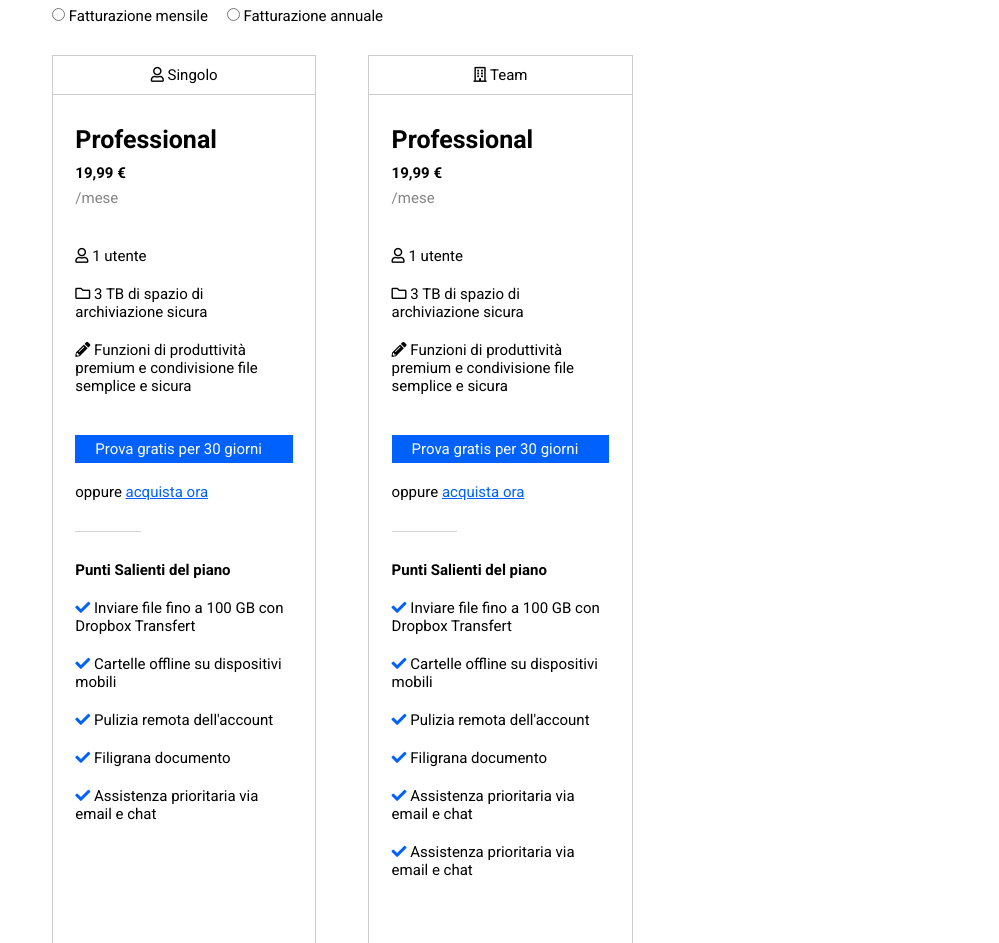
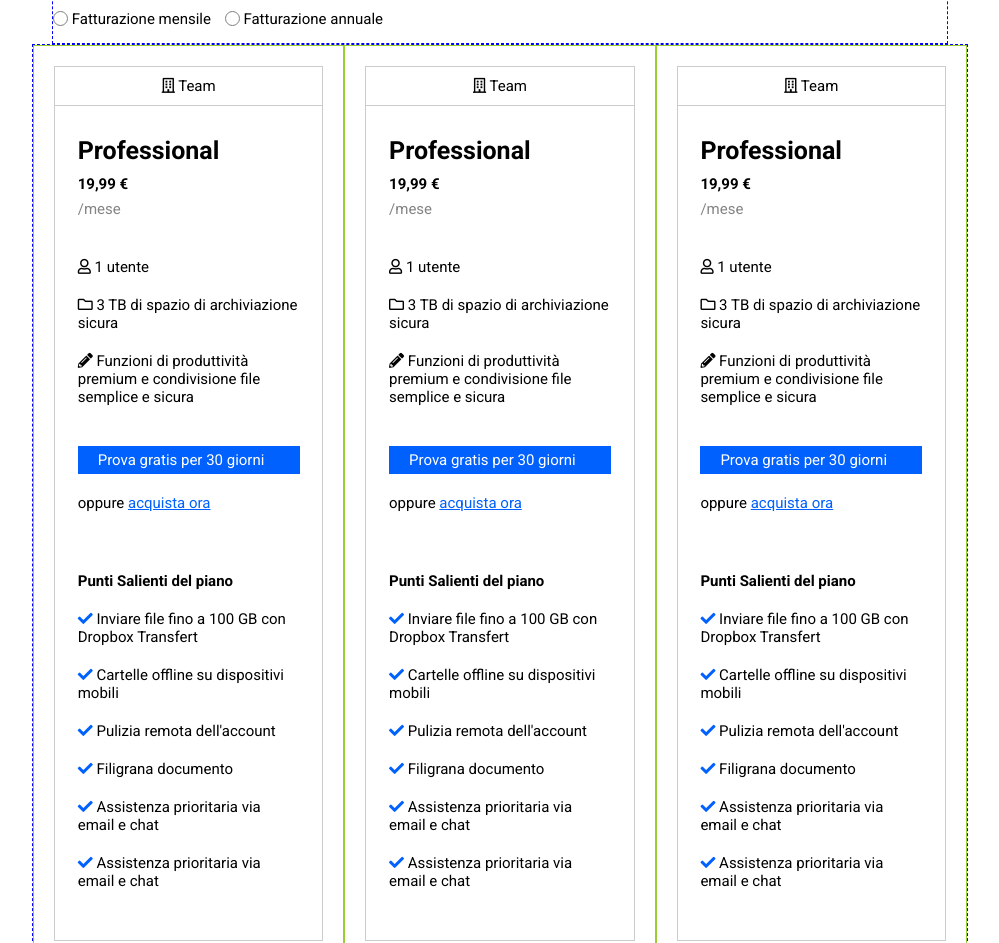
Before and after one commit to Michela-DC/htmlcss-dropbox, a plain HTML site: page index.html in a window 1280 px wide. Shown: the part 879-1822 px from the top of the page, without its empty margins (140-1139 px from the left). Drawn offline with Linux system fonts and the light colour scheme.

Commit message:
Section 2 - central row rebuilt

```diff
--- a/index.html
+++ b/index.html
@@ -70,7 +70,7 @@
         </section>
 
         <!-- section 2 -->
-        <section class="rate-plan">
+        <section id="plan-section">
             <div class="small-container">
 
                 <div class="row">
@@ -78,80 +78,24 @@
                         Trova il piano Dropbox Business che fa per te
                     </h2>
                     <div class="fatturazione">
-                        <input type="radio" id="monthly">
-                        <label for="mensile">Fatturazione mensile</label>
-                        <input type="radio" id="annual">
-                        <label for="annual">Fatturazione annuale</label>
+                        <span></span>
+                        <a href="">Fatturazione mensile</a>
+                        <span></span>
+                        <a href="">Fatturazione annuale</a>
                     </div>
                 </div>
+                <!-- row 2 - col 1 -->
+                <div class="row clearfix">
 
-                <div class="row clearfix">
                     <div class="col">
-                        <div class="col-header">
-                            <i class="far fa-user"></i>
-                            <span>Singolo</span>
-                        </div>
+                        <div class="plan-type">
 
-                        <div class="piano-dropbox">
-                            <h3>Professional</h3>
-                            <div class="price"><strong>19,99 €</strong></div>
-                            <div class="validità">/mese</div>
-                            <ul class="descrizione">
-                                <li>
-                                    <i class="far fa-user"></i>
-                                    1 utente
-                                </li>
-                                <li>
-                                    <i class="far fa-folder"></i>
-                                    3 TB di spazio di archiviazione sicura
-                                </li>
-                                <li>
-                                    <i class="fas fa-pencil-alt"></i>
-                                    Funzioni di produttività premium e condivisione file semplice e sicura
-                                </li>
-                            </ul>
-                            <a class="blue-button free-30days" href="">Prova gratis per 30 giorni</a>
-                            <div>
-                                oppure
-                                <a class="buy-now" href="">acquista ora</a>
-                            </div>
-                        </div>
-
-                        <div class="punti-salienti">
-                            <h4>Punti Salienti del piano</h4>
-                            <ul>
-                                <li>
-                                    <i class="fas fa-check"></i>
-                                    Inviare file fino a 100 GB con Dropbox Transfert
-                                </li>
-                                <li>
-                                    <i class="fas fa-check"></i>
-                                    Cartelle offline su dispositivi mobili
-                                </li>
-                                <li>
-                                    <i class="fas fa-check"></i>
-                                    Pulizia remota dell'account
-                                </li>
-                                <li>
-                                    <i class="fas fa-check"></i>
-                                    Filigrana documento
-                                </li>
-                                <li>
-                                    <i class="fas fa-check"></i>
-                                    Assistenza prioritaria via email e chat
-                                </li>
-                            </ul>
-                        </div>
-
-                    </div>
-                    <!-- section 2 - COL 2 -->
-                    <div class="col">
-                        <div class="col-header">
+                            <div class="plan-header">
                                 <i class="far fa-building"></i>
                                 <span>Team</span>
                             </div>
 
-                        <div class="piano-dropbox">
+                            <div class="piano-info">
                                 <h3>Professional</h3>
                                 <div class="price"><strong>19,99 €</strong></div>
                                 <div class="validità">/mese</div>
@@ -205,15 +149,19 @@
                                     </li>
                                 </ul>
                             </div>
+
                         </div>
-                    <!-- section 2 - COL 3 -->
+                    </div>
+                    <!-- col 2 -->
                     <div class="col">
-                        <div class="col-header">
+                        <div class="plan-type">
+
+                            <div class="plan-header">
                                 <i class="far fa-building"></i>
                                 <span>Team</span>
                             </div>
 
-                        <div class="piano-dropbox">
+                            <div class="piano-info">
                                 <h3>Professional</h3>
                                 <div class="price"><strong>19,99 €</strong></div>
                                 <div class="validità">/mese</div>
@@ -267,12 +215,82 @@
                                     </li>
                                 </ul>
                             </div>
+
                         </div>
-                </div> <!-- fine row -->
+
+                    </div>
+                    <!-- col 3 -->
+                    <div class="col">
+                        <div class="plan-type">
+
+                            <div class="plan-header">
+                                <i class="far fa-building"></i>
+                                <span>Team</span>
+                            </div>
+
+                            <div class="piano-info">
+                                <h3>Professional</h3>
+                                <div class="price"><strong>19,99 €</strong></div>
+                                <div class="validità">/mese</div>
+                                <ul class="descrizione">
+                                    <li>
+                                        <i class="far fa-user"></i>
+                                        1 utente
+                                    </li>
+                                    <li>
+                                        <i class="far fa-folder"></i>
+                                        3 TB di spazio di archiviazione sicura
+                                    </li>
+                                    <li>
+                                        <i class="fas fa-pencil-alt"></i>
+                                        Funzioni di produttività premium e condivisione file semplice e sicura
+                                    </li>
+                                </ul>
+                                <a class="blue-button free-30days" href="">Prova gratis per 30 giorni</a>
+                                <div>
+                                    oppure
+                                    <a class="buy-now" href="">acquista ora</a>
+                                </div>
+                            </div>
+
+                            <div class="punti-salienti">
+                                <h4>Punti Salienti del piano</h4>
+                                <ul>
+                                    <li>
+                                        <i class="fas fa-check"></i>
+                                        Inviare file fino a 100 GB con Dropbox Transfert
+                                    </li>
+                                    <li>
+                                        <i class="fas fa-check"></i>
+                                        Cartelle offline su dispositivi mobili
+                                    </li>
+                                    <li>
+                                        <i class="fas fa-check"></i>
+                                        Pulizia remota dell'account
+                                    </li>
+                                    <li>
+                                        <i class="fas fa-check"></i>
+                                        Filigrana documento
+                                    </li>
+                                    <li>
+                                        <i class="fas fa-check"></i>
+                                        Assistenza prioritaria via email e chat
+                                    </li>
+                                    <li>
+                                        <i class="fas fa-check"></i>
+                                        Assistenza prioritaria via email e chat
+                                    </li>
+                                </ul>
+                            </div>
+
+                        </div>
+
+                    </div>
+                </div> <!-- fine row centrale-->
 
                 <div class="row">
                     <div class="section-footer clearfix">
-                        <div class="col-header">
+                        <div class="plan-header">
                             <i class="far fa-building"></i>
                             <span>Team</span>
                         </div>
@@ -285,10 +303,12 @@
                             <a class="blue-button" href="">Contatta l'ufficio vendite</a>
                         </div>
                     </div>
-                </div> <!-- fine row -->
+                </div> <!-- fine row footer -->
 
             </div> <!--  fine small-container -->
-        </section> <!-- fine section -->
+        </section> <!-- fine section 2-->
+
+
 
     </main>
 
--- a/style.css
+++ b/style.css
@@ -114,7 +114,7 @@ section{
     width: 90%;
 }
 
-/* section 2 = rate-plan*/
+/* section 2 = plan-section*/
 
 .small-container{
     max-width: 70%;
@@ -130,39 +130,58 @@ section{
     font-size: calc(3vh + 15px);
 }
 
-.small-container .row:first-child{
-    padding-bottom: 30px;
+.fatturazione > span{
+    display: inline-block;
+    width: 15px;
+    height: 15px;
+    border: 1px solid gray;
+    border-radius: 50%;
+    vertical-align: -2px;
 }
 
-.fatturazione label:nth-child(2){
-    padding-right: 15px;
+.fatturazione > span:hover{
+    border: 4px solid #0061FF;
+}
+
+.fatturazione > a{
+    margin-right: 10px;
+}
+
+.small-container .row:first-child{
+    padding-bottom: 15px;
+}
+
+#plan-section .row:nth-child(2){
+    margin: 0 -20px 0 -20px;
+/* se guardo nell'inspector la row supera lateralmente il container ma il margine delle colonne laterali va a coincidere con il container quindi vuol dire che la sottrazione del margin della row al padding della colonna ha funzionato e ora la spaziatura è giusta */
 }
 
 .small-container .col {
-    width: 29.5%;
+    width: calc(100%/3);
     height: 950px;
     float: left;
+    padding: 20px;
+    border: 1px solid yellowgreen;
+}
+
+.plan-type{
     border: 1px solid rgba(0, 0, 0, 0.2);
 }
 
-.small-container .col:nth-child(2){
-    margin: 0 52px;
-}
-
-.col-header{
+.plan-header{
     text-align: center;
     border-bottom: 1px solid rgba(0, 0, 0, 0.2);
     padding: 10px 0;
 }
 
-.piano-dropbox,.punti-salienti{
+.piano-info,.punti-salienti{
     width: 83%;
     padding: 30px 0;
     margin: auto;
     position: relative;
 }
 
-.piano-dropbox h3{
+.piano-info h3{
     font-size: 25px;
     padding-bottom: 10px;
 }
@@ -250,12 +269,12 @@ section{
 
 /* DEBUG */
 
+.row{
+    border: 1px dashed blue;
+}
 
 /* .container{
     border: 1px solid fuchsia;
-}
-.row{
-    border: 1px dashed blue;
 }
 
 
```
Lines whose indentation alone changed are shown as unchanged.
